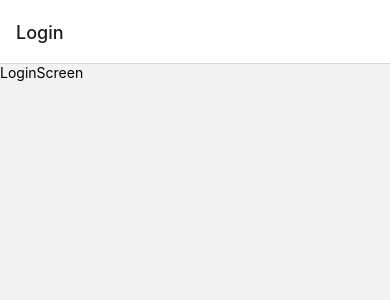
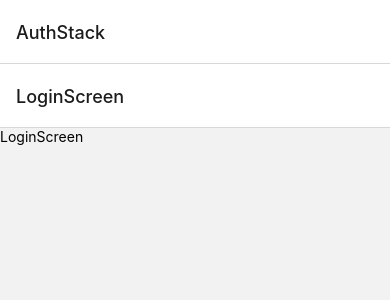
Before and after one commit to sameerhamid/LearningReactNative, a React Native app: screen / in a window 390 px wide. Shown: the top 300 px of the page. Built offline with nearby package versions, Linux system fonts and the light colour scheme.

Commit message:
added constants for navigation

```diff
--- /dev/null
+++ b/src/common/constants/navScreenTags.tsx
@@ -0,0 +1,7 @@
+export const NavScreenTags = {
+  // Auth stack
+
+  AUTH_STACK: 'AuthStack',
+  LOGIN_SCREEN: 'LoginScreen',
+  SIGN_UP_SCREEN: 'SignupScreen',
+};
--- a/src/common/routes/appNavigation.tsx
+++ b/src/common/routes/appNavigation.tsx
@@ -3,13 +3,27 @@ import React from 'react';
 import {NavigationContainer} from '@react-navigation/native';
 import {createStackNavigator} from '@react-navigation/stack';
 import LoginScreen from '../../container/auth/loginScreen';
+import {NavScreenTags} from '../constants/navScreenTags';
+import SignUpScreen from '../../container/auth/signUpScreen';
 
 const Stack = createStackNavigator();
+
+const AuthStack = () => {
+  return (
+    <Stack.Navigator>
+      <Stack.Screen name={NavScreenTags.LOGIN_SCREEN} component={LoginScreen} />
+      <Stack.Screen
+        name={NavScreenTags.SIGN_UP_SCREEN}
+        component={SignUpScreen}
+      />
+    </Stack.Navigator>
+  );
+};
 
 const RootStack = (): React.ReactElement => {
   return (
     <Stack.Navigator>
-      <Stack.Screen name="Login" component={LoginScreen} />
+      <Stack.Screen name={NavScreenTags.AUTH_STACK} component={AuthStack} />
     </Stack.Navigator>
   );
 };
```
